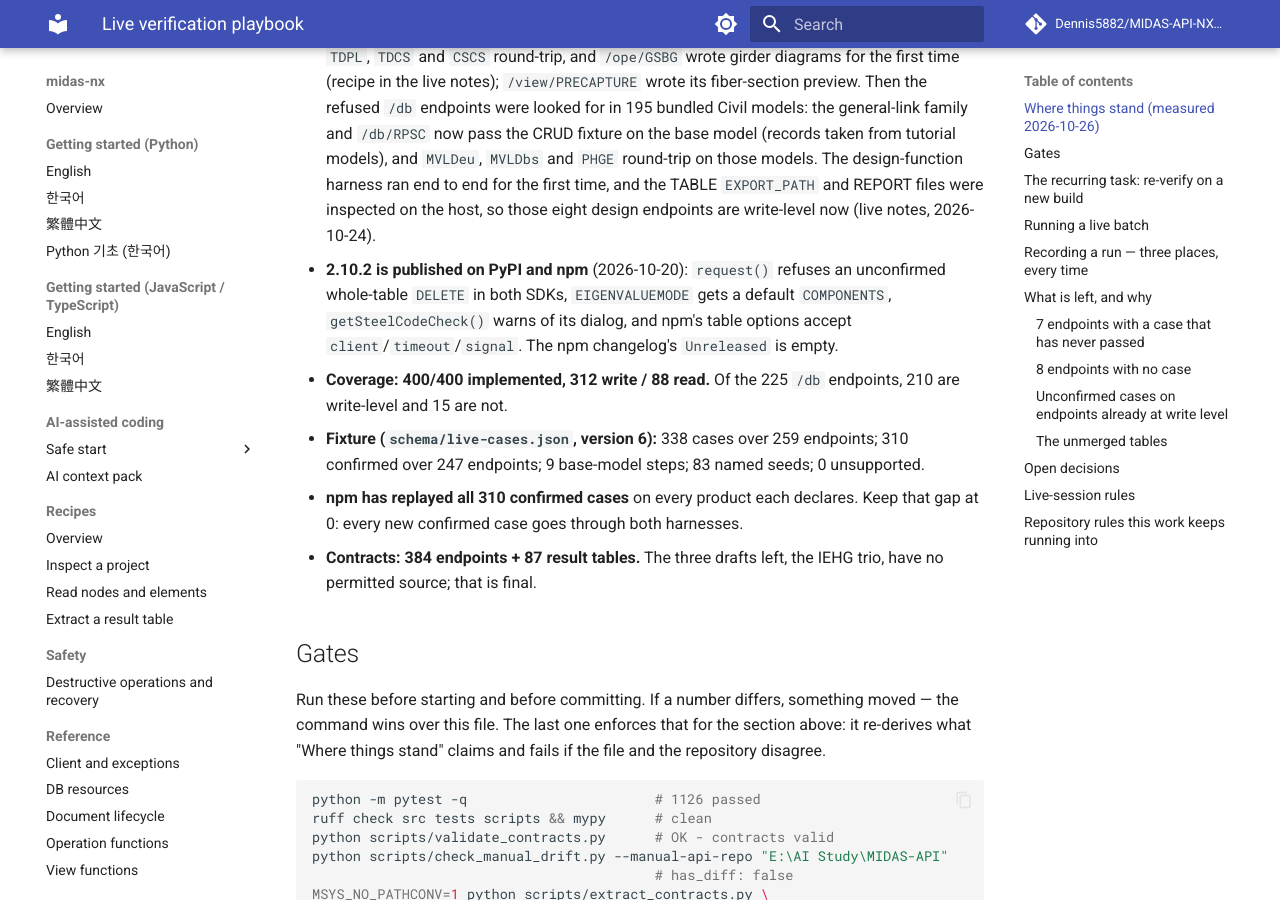
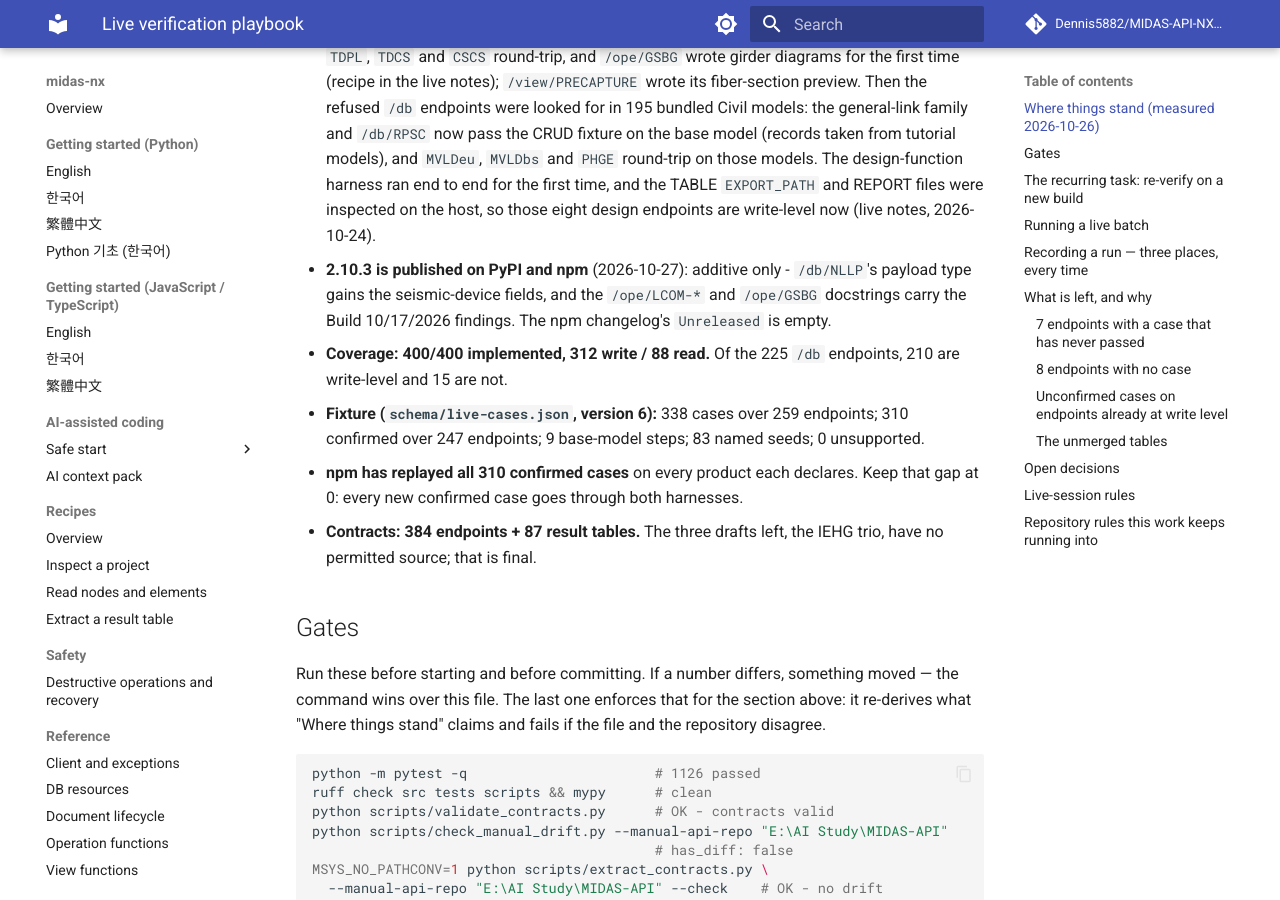
Before and after one commit to Dennis5882/MIDAS-API-NX-SDK, an MkDocs documentation site: the page built from docs/live_verification_playbook.md, in a window 1280 px wide and 900 px high, scrolled down 881 px. Built offline with MkDocs 1.6.1 and Material for MkDocs 9.7.7, drawn with Linux system fonts in a browser that asks for light colours; comment, search, counter and statistics services are not loaded.

Commit message:
docs: prepare 2.10.3 - release notes, npm changelog, PLAN.md
Co-Authored-By: Claude Opus 5.5 <noreply@anthropic.com>

```diff
--- a/docs/live_verification_playbook.md
+++ b/docs/live_verification_playbook.md
@@ -42,11 +42,10 @@ scoreboard.
   and `MVLDeu`, `MVLDbs` and `PHGE` round-trip on those models. The design-function harness ran end to end for the first time, and the TABLE
   `EXPORT_PATH` and REPORT files were inspected on the host, so those eight
   design endpoints are write-level now (live notes, 2026-10-24).
-- **2.10.2 is published on PyPI and npm** (2026-10-20): `request()` refuses an
-  unconfirmed whole-table `DELETE` in both SDKs, `EIGENVALUEMODE` gets a default
-  `COMPONENTS`, `getSteelCodeCheck()` warns of its dialog, and npm's table
-  options accept `client`/`timeout`/`signal`. The npm changelog's `Unreleased`
-  is empty.
+- **2.10.3 is published on PyPI and npm** (2026-10-27): additive only -
+  `/db/NLLP`'s payload type gains the seismic-device fields, and the
+  `/ope/LCOM-*` and `/ope/GSBG` docstrings carry the Build 10/17/2026
+  findings. The npm changelog's `Unreleased` is empty.
 - **Coverage: 400/400 implemented, 312 write / 88 read.** Of the 225 `/db`
   endpoints, 210 are write-level and 15 are not.
 - **Fixture (`schema/live-cases.json`, version 6):** 338 cases over 259
```
Also changed, not shown: PLAN.md (+10 -2 lines), docs/release_notes_v2.10.3.md (added, +50 -0 lines), packages/typescript/CHANGELOG.md (+11 -3 lines).
